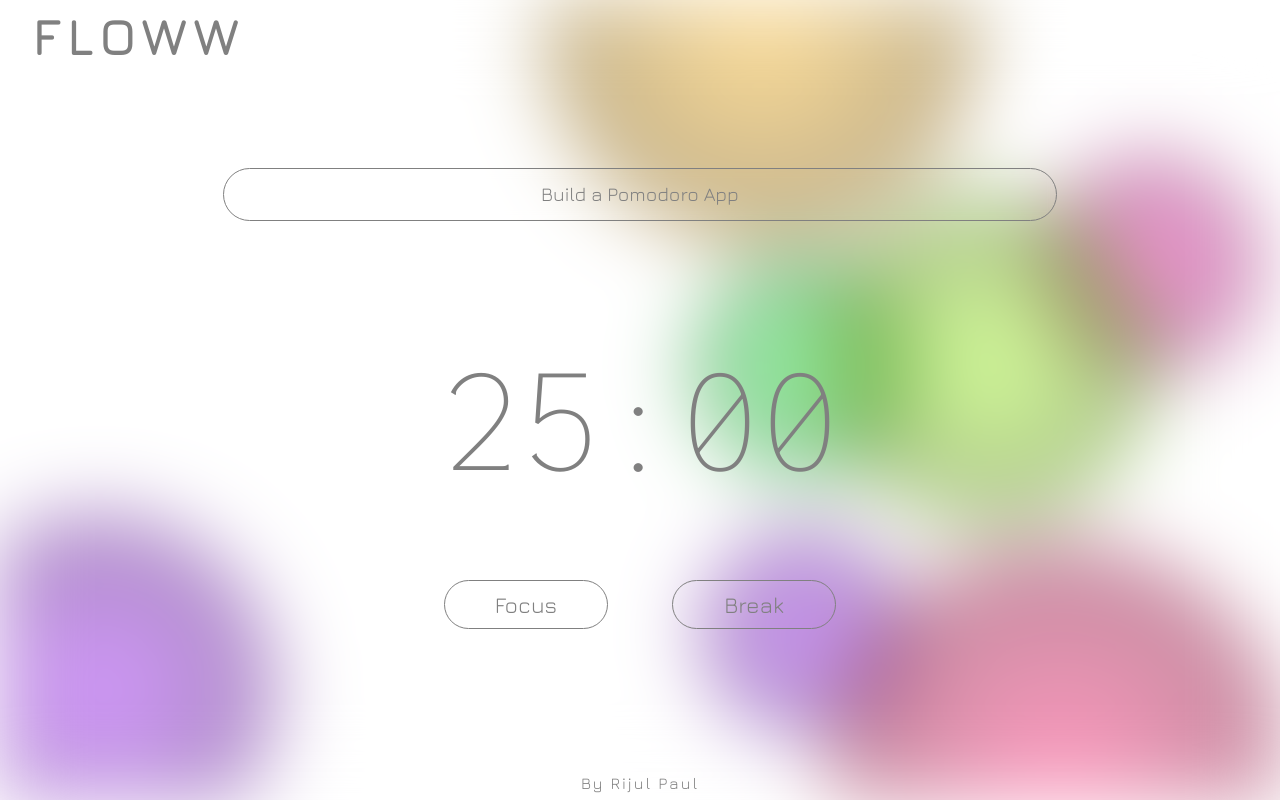
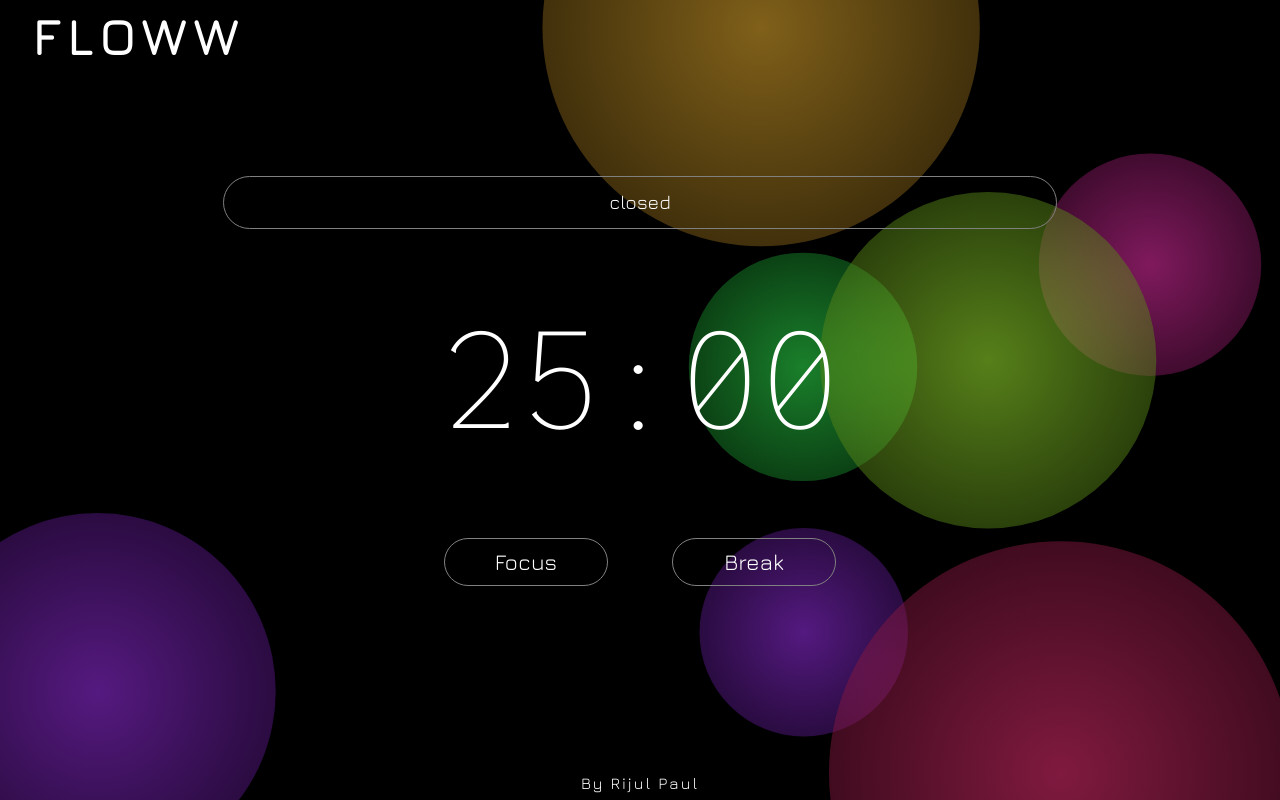
Before and after one commit to rijulpaul/dororo, a React (Vite) app: page / in a window 1280 px wide. Built offline with nearby package versions, Linux system fonts and the light colour scheme.

Commit message:
changed something idk

```diff
--- a/index.css
+++ b/index.css
@@ -2,12 +2,12 @@
     margin: 0px;
     padding: 0px;
     background: none;
-    color: gray;
+    color: white;
     font-family: jura;
 }
 
 :root {
-    --theme: white;
+    --theme: black;
     background: var(--theme);
 }
 
@@ -16,6 +16,6 @@
     top: 0;
     left: 0;
     background: var(--theme);
-    filter: blur(40px);
+    filter: blur(0px);
     z-index: -1;
 }
--- a/index.html
+++ b/index.html
@@ -12,7 +12,10 @@
       rel="stylesheet"
     />
     <!--Inconsolata-->
-    <link href="https://fonts.googleapis.com/css2?family=Inconsolata:wdth,wght@150,200&display=swap" rel="stylesheet">
+    <link
+      href="https://fonts.googleapis.com/css2?family=Inconsolata:wdth,wght@150,200&display=swap"
+      rel="stylesheet"
+    />
 
     <link rel="stylesheet" href="./index.css" />
     <title>floww</title>
--- a/src/assets/components/Main/Tasks/Tasks.css
+++ b/src/assets/components/Main/Tasks/Tasks.css
@@ -1,27 +1,28 @@
 .tasks-container {
   margin: 1rem 0;
+  border: solid gray 1px;
+  border-radius: 2rem;
+  top: 20%;
+  position: absolute;
+  transition: 0.2s ease all;
+  height: fit-content;
+}
+
+.tasks-container.visible {
+  transition: 0.2s ease all;
+  height: 40ch;
+  backdrop-filter: blur(20px);
+  z-index: 2;
 }
 
 .tasks {
   margin: auto;
-    border: solid grey 1px;
-    border-radius: 2rem;
+  /* border: solid grey 1px; */
+  /* border-radius: 2rem; */
   height: 2.4rem;
   width: 60vw;
   padding: 0 2rem;
   padding-top: 0.8rem;
   font-size: 1.2rem;
   text-align: center;
-    backdrop-filter: blur(4px);
 }
-
-.tasks-container:hover {
-    border: solid blue 1px;
-    border-radius: 2rem;
-
-    .tasks {
-        position:relative;
-        border: none;
-        z-index: 2;
-    }
-}
--- a/src/assets/components/Main/Tasks/Tasks.tsx
+++ b/src/assets/components/Main/Tasks/Tasks.tsx
@@ -1,10 +1,14 @@
 import './Tasks.css'
+import { useState } from 'react';
 
 function Tasks() {
+
+    const [viewBoard,setViewBoard] = useState<boolean>(false)
+
     return (
-    <div className="tasks-container">
-            <div className='tasks'>
-                Build a Pomodoro App
+    <div className={"tasks-container " + (viewBoard && "visible")}>
+            <div className="tasks" onClick={()=>setViewBoard(!viewBoard)}>
+                {viewBoard ? "opened" : "closed"}
             </div>
         </div>
     )
```
Lines whose indentation alone changed are shown as unchanged.
